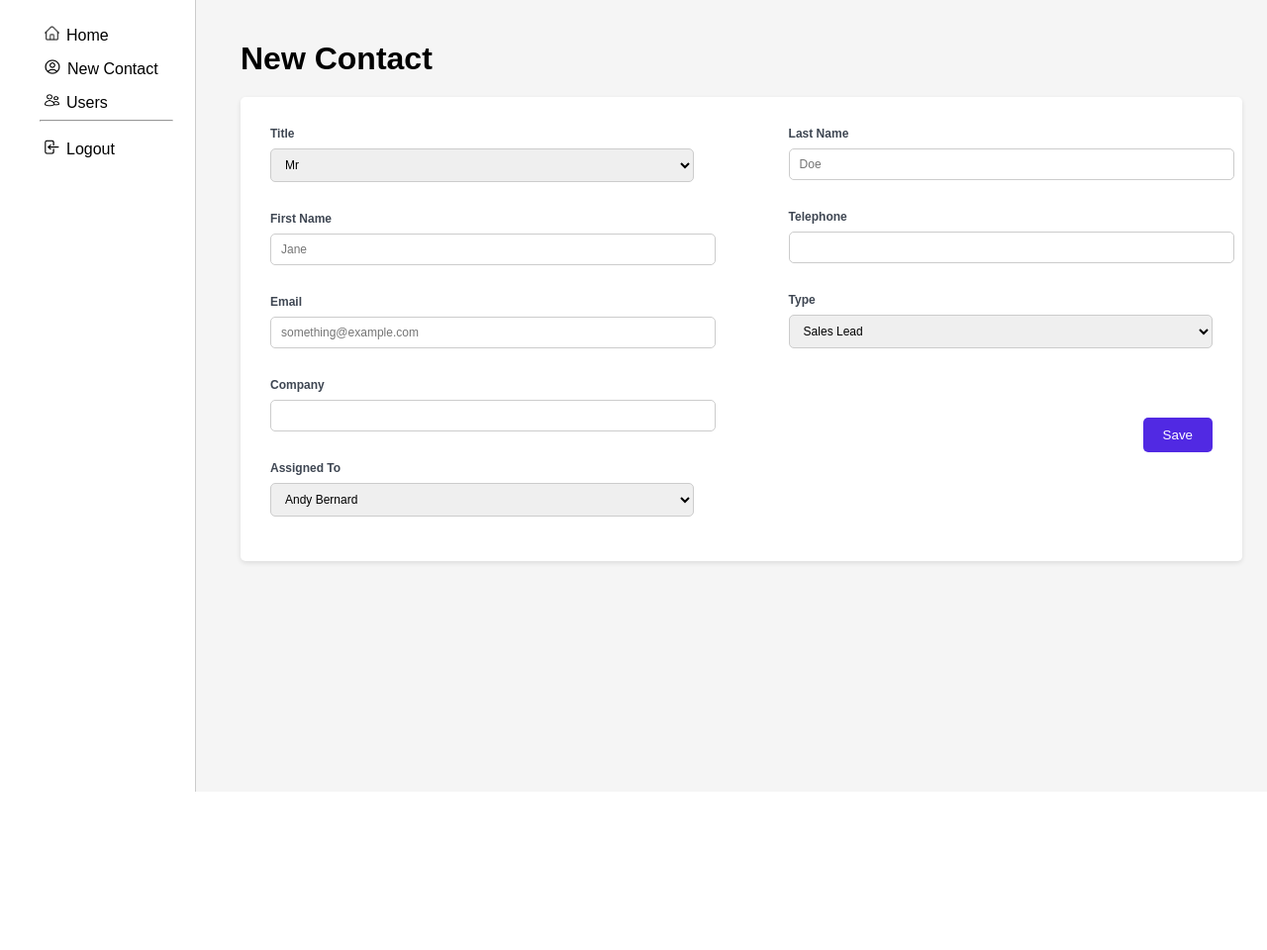
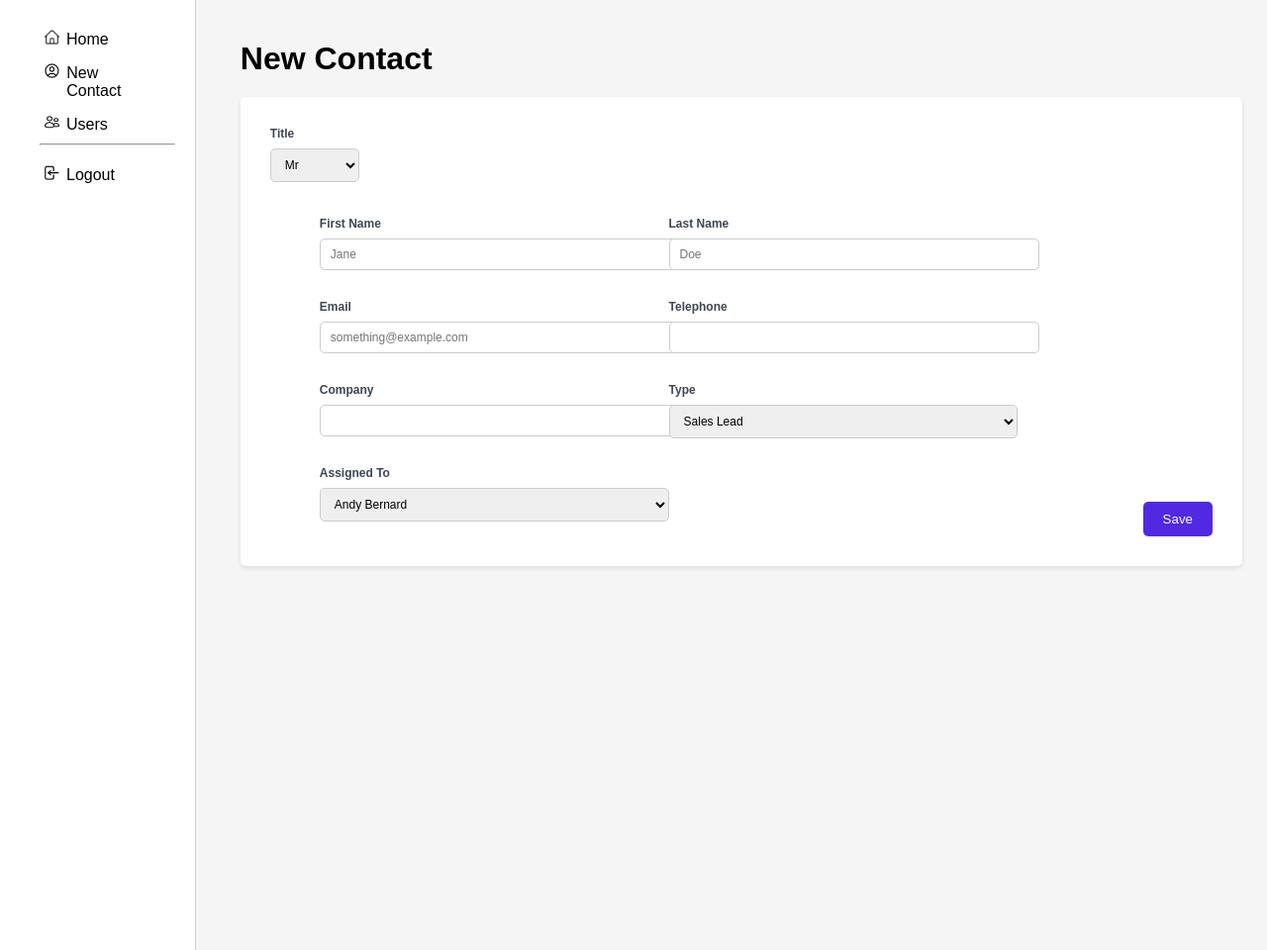
Before and after one commit to xeniqued/info2180-finalproject, a PHP site: page /newuser.html in a window 1280 px wide. Shown: the part 50-1010 px from the top of the page at 99% size. Before the commit the page ends 850 px from the top, so only its background shows below. Run offline with PHP 8.4, Linux system fonts and the light colour scheme.

Commit message:
temp changes

```diff
--- a/newuser.html
+++ b/newuser.html
@@ -26,7 +26,7 @@
                         <li> <a href="#"> <img src = "home.png" alt = "Home" width=" 15px" height = "15px"> Home </a> </li>
                         <li> <a href = "#"> <img src=" new_contact.png" alt = "New Contact" width=" 16px" height = "15px"> New Contact </a></li>
                         <li> <a href = "#"> <img src = "users.png" alt = "Users" width=" 15px" height = "15px"> Users </a></li>
-                        <hr id = "line">
+                        <hr>
                         <li> <a href = "#"> <img src = "logout.png" alt = "Logout" width=" 15px" height = "15px"> Logout </a></li>
 
                     </ul>
@@ -44,9 +44,7 @@
                 <!-- Adding the data section  -->
                 <div class = "data-section">
 
-                    <!-- Left side form items -->
-                    <form class = "form-container">
-                        <div class = "form-left">
+                    <div class = "title">
                         <label> Title
                                 <select id = "select" name = "title" required>
                                     <option value = "Mr"> Mr </option>
@@ -54,7 +52,12 @@
                                     <option value = "Mrs"> Mrs </option>
                                 </select>
                         </label>
+                    </div>
 
+                    <form class = "form-container">
+                    <div class = 'form-holder'>
+                        <!-- Left side form items -->
+                        <div class = "form-left">
                             <label for = "fname"> First Name
                                 <input type = "text" class = "fname" placeholder = "Jane" required>
                             </label>
@@ -76,8 +79,6 @@
                         </div>
 
 
-
-
                         <!-- Right side form items -->
                         <div class = "form-right">
                             <label for = "lname" >Last Name
@@ -94,13 +95,17 @@
                                     <option value = "Support"> Support </option>
                                 </select>
                             </label>
-
-                    </form>
+                        </div>
+                    </div>
 
                     <!-- Adding the save button -->
                     <div id = "save-button">
                         <button class = "save"> Save </button>
                     </div>
+
+                    </form>
+
+
 
                 </div>
 
--- a/styles.css
+++ b/styles.css
@@ -35,13 +35,16 @@ body{
 
 .menu {
     display: flex;
-    min-width: 15%;
-    height: 100vh;
-    padding-right: 5px;
+    flex-direction: column;
+    min-width: 10%;
+    height: 120vh;
+    position:auto;
+    padding-right: 20px;
+    padding-bottom: 0%;
     background-color: #FFFFFF;
     border-right: 1px solid #ccc;
     font-family:'Arial', sans-serif;
-    font-size: 16px;
+    font-size: 20px;
     font-weight: bold;
     color: black;
 
@@ -61,9 +64,8 @@ li img{
 
 .menu li{
     margin: 5px;
-    padding-right:10px;
+    padding-right: 20px;
 }
-
 
 /* Styling the navigation links text */
 .menu a{
@@ -75,7 +77,6 @@ li img{
     font-weight: normal;
     font-family: Arial, Helvetica, sans-serif;
     padding-left: 0%;
-    margin: 0px;
 }
 
 /* Styling a color change when hovering */
@@ -127,13 +128,38 @@ li img{
 .form-container{
     display: flex;
     justify-content: space-between;
+
 }
 
-.form-left,
+.title{
+    display: flex;
+    flex-direction: row;
+    justify-content: space-between;
+    width: 15%;
+    padding-right: 20px;
+}
+
+.form-holder{
+    display: flex;
+    flex-direction: row;
+    padding-top: 20px;
+    width: 100%;
+}
+
+.form-left{
+    display: flex;
+    flex-direction: column;
+    width: 40%;
+    gap: 15px;
+    padding-left: 50px;
+
+}
+
 .form-right{
     display: flex;
     flex-direction: column;
-    width: 45%;
+    margin-right: 10px;
+    width: 40%;
     gap: 15px;
 }
 
```
Lines whose indentation alone changed are shown as unchanged.
